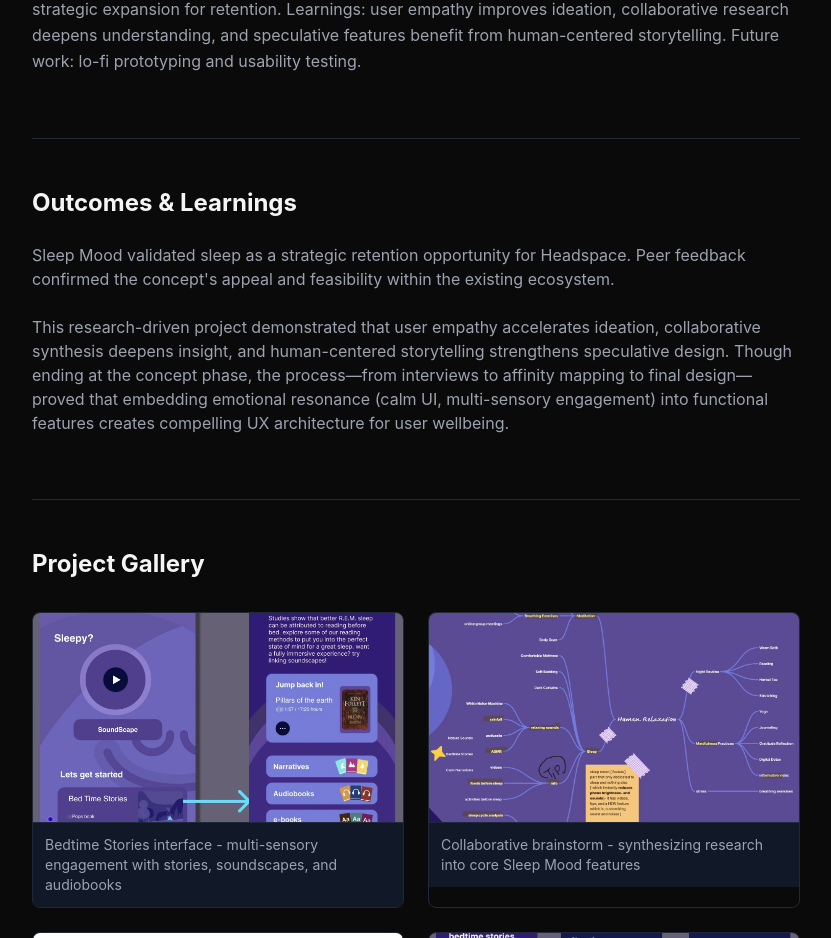
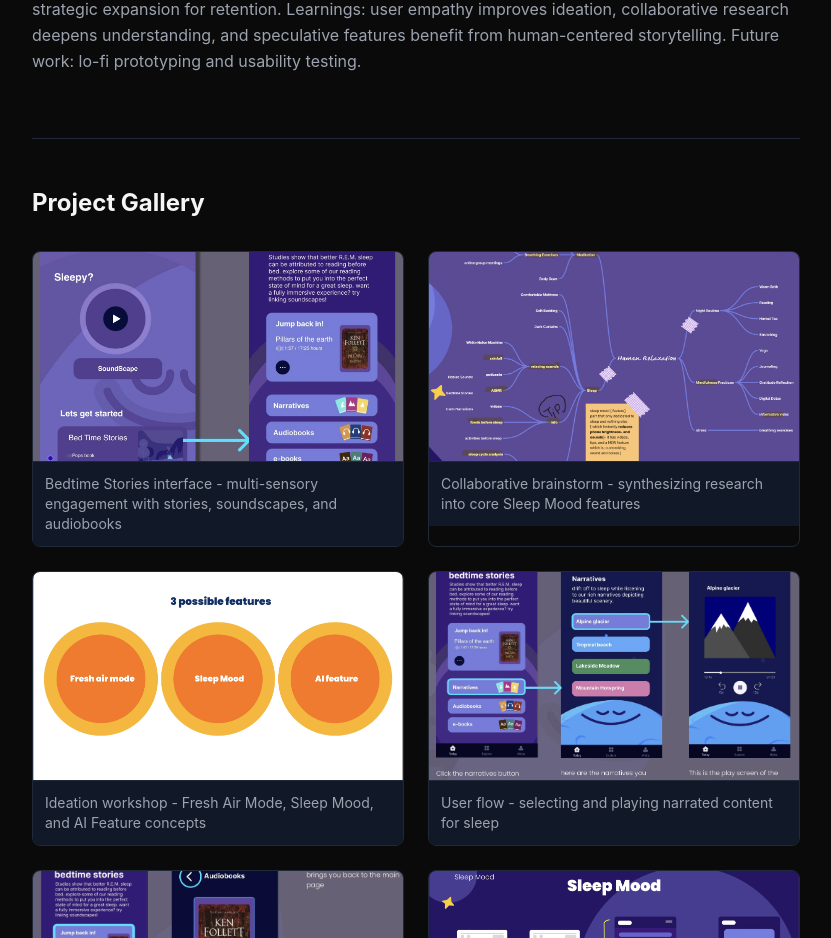
Before and after one commit to RyanLeskiw/Ryanleskiw-portfolio, a Next.js app: page /work/headspace-sleep-mood in a window 1280 px wide. Shown: the part 5133-6071 px from the top of the page, without its empty margins (224-1055 px from the left). Built offline with nearby package versions, Linux system fonts and the light colour scheme.

Commit message:
Remove duplicate Outcomes & Learnings section rendering

```diff
--- a/src/app/work/[slug]/page.tsx
+++ b/src/app/work/[slug]/page.tsx
@@ -106,15 +106,6 @@ export default function CaseStudyPage({ params }: CaseStudyPageProps) {
           ))}
         </div>
 
-        {/* Outcomes & Learnings */}
-        <section className="mt-16 pt-12 border-t border-gray-800">
-          <h2 className="text-2xl font-bold text-text-light mb-6">Outcomes & Learnings</h2>
-          <div className="space-y-6">
-            <p className="text-gray-400">{study.outcomes.metrics}</p>
-            <p className="text-gray-400">{study.outcomes.learnings}</p>
-          </div>
-        </section>
-
         {/* Image Gallery */}
         {study.gallery && study.gallery.length > 0 && (
           <section className="mt-16 pt-12 border-t border-gray-800">
```
